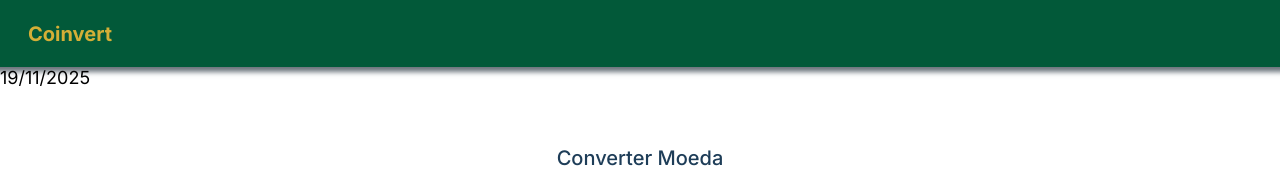
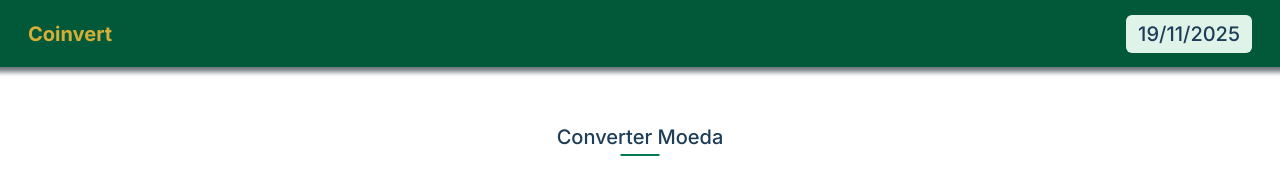
Before and after one commit to psico/converts, a website: page index.html in a window 1280 px wide. Shown: the top 173 px of the page. Drawn offline with nearby package versions, Linux system fonts and the light colour scheme; no server answers.

```diff
--- a/index.html
+++ b/index.html
@@ -21,12 +21,11 @@
   <body>
     <header class="header">
       <h1>Coinvert</h1>
+      <h2 id="data-atual">01/01/2025</h2>
     </header>
 
     <main>
       <section>
-        <h2 id="data-atual">01/01/2025</h2>
-
         <div class="flex justify-center">
           <h2 class="currency-conversion-title">Converter Moeda</h2>
         </div>
--- a/package.json
+++ b/package.json
@@ -4,6 +4,9 @@
   "description": "Projeto web Converts utilizado para converter moedas, acompanhar histórico de conversões entre outras funcionalidades.",
   "main": "index.html",
   "type": "module",
+  "scripts": {
+    "start": "http-server && converts && http-server"
+  },
   "repository": {
     "type": "git",
     "url": "git+https://github.com/psico/converts.git"
--- a/src/css/home.css
+++ b/src/css/home.css
@@ -162,3 +162,18 @@
 .canvas-graph-wrapper {
   width: 100rem;
 }
+
+#data-atual {
+  position: absolute;
+  top: 1.5rem;
+  right: 2.8rem;
+
+  background-color: var(--blue-100);
+  border-radius: 0.6rem;
+
+  padding: 7px 12px;
+
+  color: var(--blue-300);
+  font-weight: 500;
+  font-size: 20px;
+}
```
